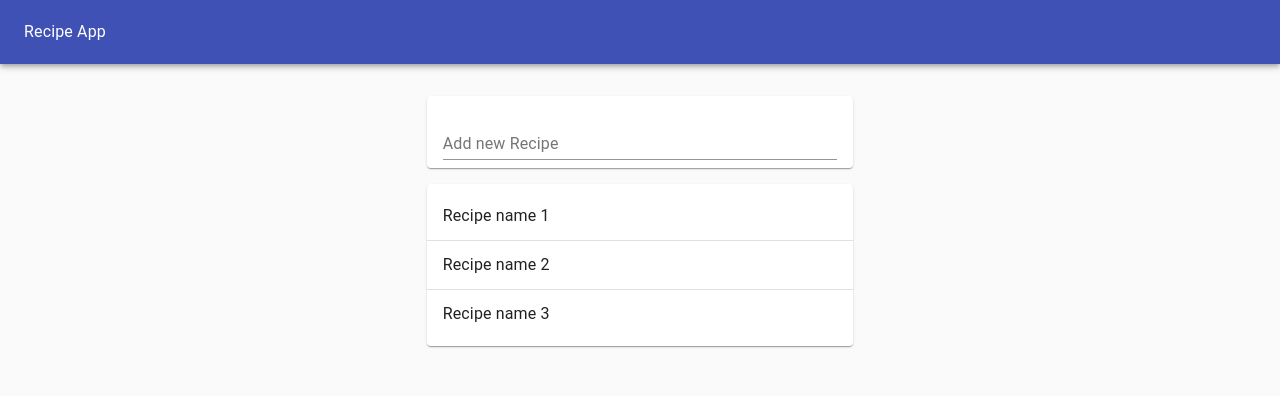
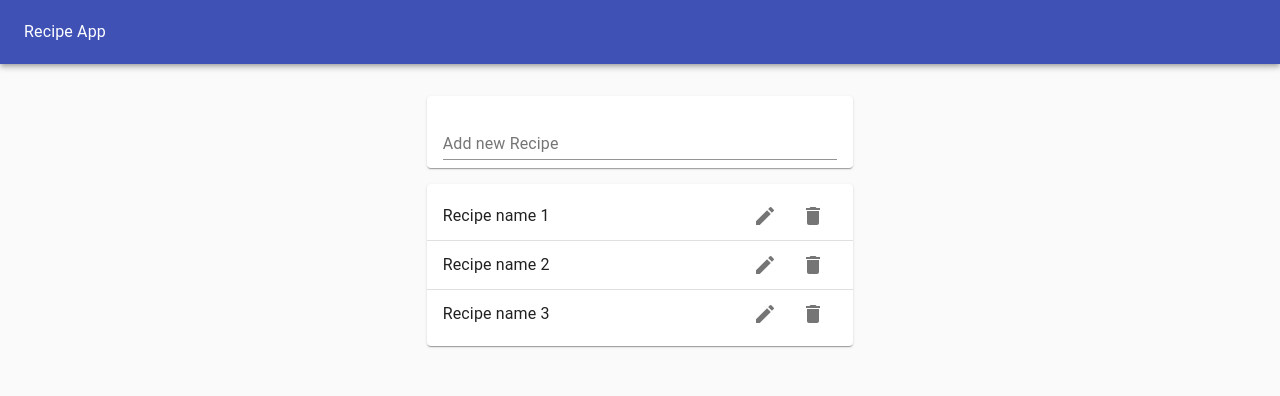
Before and after one commit to dember/react-recipe-api-consumer, a React (Create React App) app: page / in a window 1280 px wide. Shown: the top 396 px of the page. Built offline with nearby package versions, Linux system fonts and the light colour scheme.

Commit message:
Add remove recipe and add recipe features

```diff
--- a/package.json
+++ b/package.json
@@ -4,13 +4,15 @@
   "private": true,
   "dependencies": {
     "@material-ui/core": "^4.11.0",
+    "@material-ui/icons": "^4.9.1",
     "@testing-library/jest-dom": "^4.2.4",
     "@testing-library/react": "^9.5.0",
     "@testing-library/user-event": "^7.2.1",
     "react": "^16.13.1",
     "react-dom": "^16.13.1",
     "react-router-dom": "^5.2.0",
-    "react-scripts": "3.4.1"
+    "react-scripts": "3.4.1",
+    "uuid": "^8.3.0"
   },
   "scripts": {
     "start": "react-scripts start",
--- /dev/null
+++ b/src/Recipe.js
@@ -0,0 +1,27 @@
+import React from "react";
+import ListItem from "@material-ui/core/ListItem";
+import ListItemText from "@material-ui/core/ListItemText";
+import ListItemSecondaryAction from "@material-ui/core/ListItemSecondaryAction";
+import IconButton from "@material-ui/core/IconButton";
+import DeleteIcon from "@material-ui/icons/Delete";
+import EditIcon from "@material-ui/icons/Edit";
+
+function Recipe({recipe, removeRecipe}) {
+    return (
+        <ListItem>
+            <ListItemText>
+                {recipe.name}
+            </ListItemText>
+            <ListItemSecondaryAction>
+                <IconButton aria-label='Edit'>
+                    <EditIcon />
+                </IconButton>
+                <IconButton aria-label='Delete' onClick={() => removeRecipe(recipe.id)}>
+                    <DeleteIcon />
+                </IconButton>
+            </ListItemSecondaryAction>
+        </ListItem>
+    );
+}
+
+export default Recipe;
--- a/src/RecipeApp.js
+++ b/src/RecipeApp.js
@@ -6,6 +6,7 @@ import Typography from "@material-ui/core/Typography";
 import RecipeList from "./RecipeList";
 import RecipeForm from "./RecipeForm";
 import Grid from "@material-ui/core/Grid";
+import { v4 as uuid } from 'uuid';
 
 function RecipeApp() {
     const initialRecipes = [
@@ -14,8 +15,12 @@ function RecipeApp() {
         {id: 3, name: 'Recipe name 3', description: 'Description 3'},
     ]
     const [recipes, setRecipes] = useState(initialRecipes)
-    const AddRecipe = newRecipeName => {
-        setRecipes([...recipes, {id: 4, name: newRecipeName, description: 'Description 4'}])
+    const addRecipe = newRecipeName => {
+        setRecipes([...recipes, {id: uuid(), name: newRecipeName, description: 'Description 4'}])
+    }
+    const removeRecipe = recipeId => {
+        const updatedRecipes = recipes.filter(recipe => recipe.id !== recipeId)
+        setRecipes(updatedRecipes);
     }
     return (
         <Paper
@@ -32,8 +37,8 @@ function RecipeApp() {
             </AppBar>
             <Grid container justify='center' style={{ marginTop: "1rem" }}>
                 <Grid item xs={11} md={8} lg={4}>
-                    <RecipeForm addRecipe={AddRecipe}/>
-                    <RecipeList recipes={recipes}/>
+                    <RecipeForm addRecipe={addRecipe}/>
+                    <RecipeList recipes={recipes} removeRecipe={removeRecipe}/>
                 </Grid>
             </Grid>
         </Paper>
--- a/src/RecipeList.js
+++ b/src/RecipeList.js
@@ -2,19 +2,16 @@ import React from "react";
 import Paper from "@material-ui/core/Paper";
 import List from "@material-ui/core/List";
 import Divider from "@material-ui/core/Divider";
-import ListItem from "@material-ui/core/ListItem";
-import ListItemText from "@material-ui/core/ListItemText";
+import Recipe from "./Recipe";
 
-function RecipeList(props) {
+function RecipeList({recipes, removeRecipe}) {
     return (
         <Paper>
             <List>
-                {props.recipes.map((recipe, i) => (
+                {recipes.map((recipe, i) => (
                     <React.Fragment key={i}>
-                        <ListItem>
-                            <ListItemText>{recipe.name}</ListItemText>
-                        </ListItem>
-                        {i < props.recipes.length - 1 && <Divider />}
+                        <Recipe recipe={recipe} key={recipe.id} removeRecipe={removeRecipe}/>
+                        {i < recipes.length - 1 && <Divider />}
                     </React.Fragment>
                 ))}
             </List>
```
Also changed, not shown: 1 other file (tests, documents, lock files or other folders).
